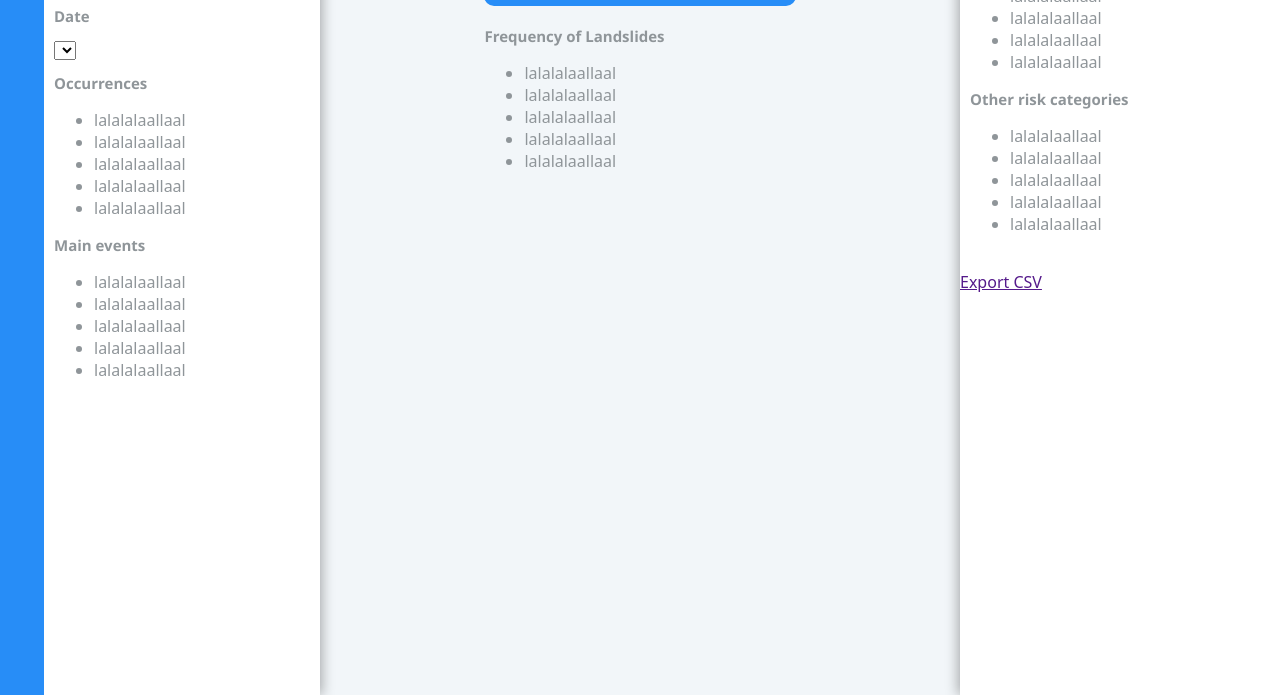
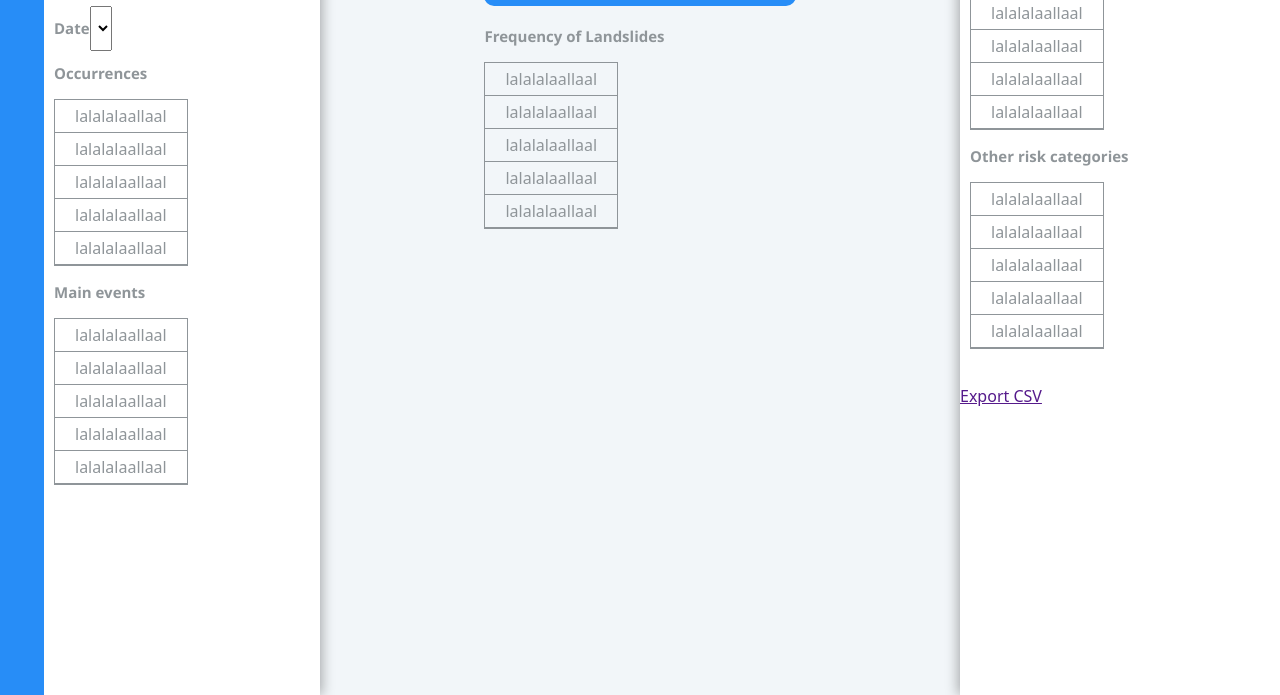
Before and after one commit to tiagosousac/landslides-nsa, a plain HTML site: page frontend/main.html in a window 1280 px wide. Shown: the part 105-800 px from the top of the page. Drawn offline with Linux system fonts and the light colour scheme.

Commit message:
css e pá

```diff
--- a/frontend/static/style/style.css
+++ b/frontend/static/style/style.css
@@ -5,7 +5,7 @@ body {
     color: #8F9599;
     background-color: #F2F6F9;
 }
-.all-content, .left-content{
+.all-content, .left-content, .date{
     display: flex;
     flex-direction: row;
 }
@@ -52,6 +52,16 @@ body {
     font-weight: bold;
     font-size: 15px;
 }
+.section ul {
+    list-style: none;
+    padding: 0px;
+    border: 1px solid;
+    width: fit-content;
+}
+.section ul li {
+    padding: 5px 20px;
+    border-bottom: 1px solid;
+}
 
 
 
```
